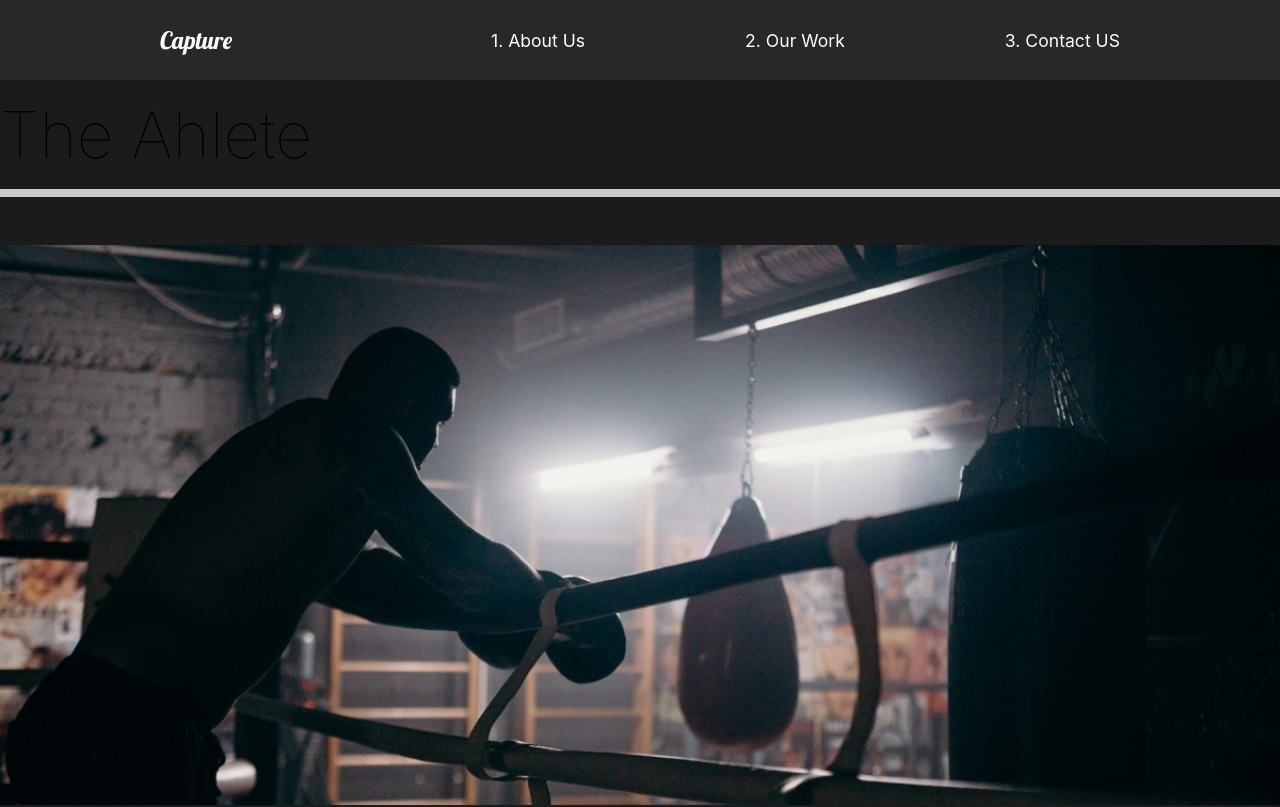
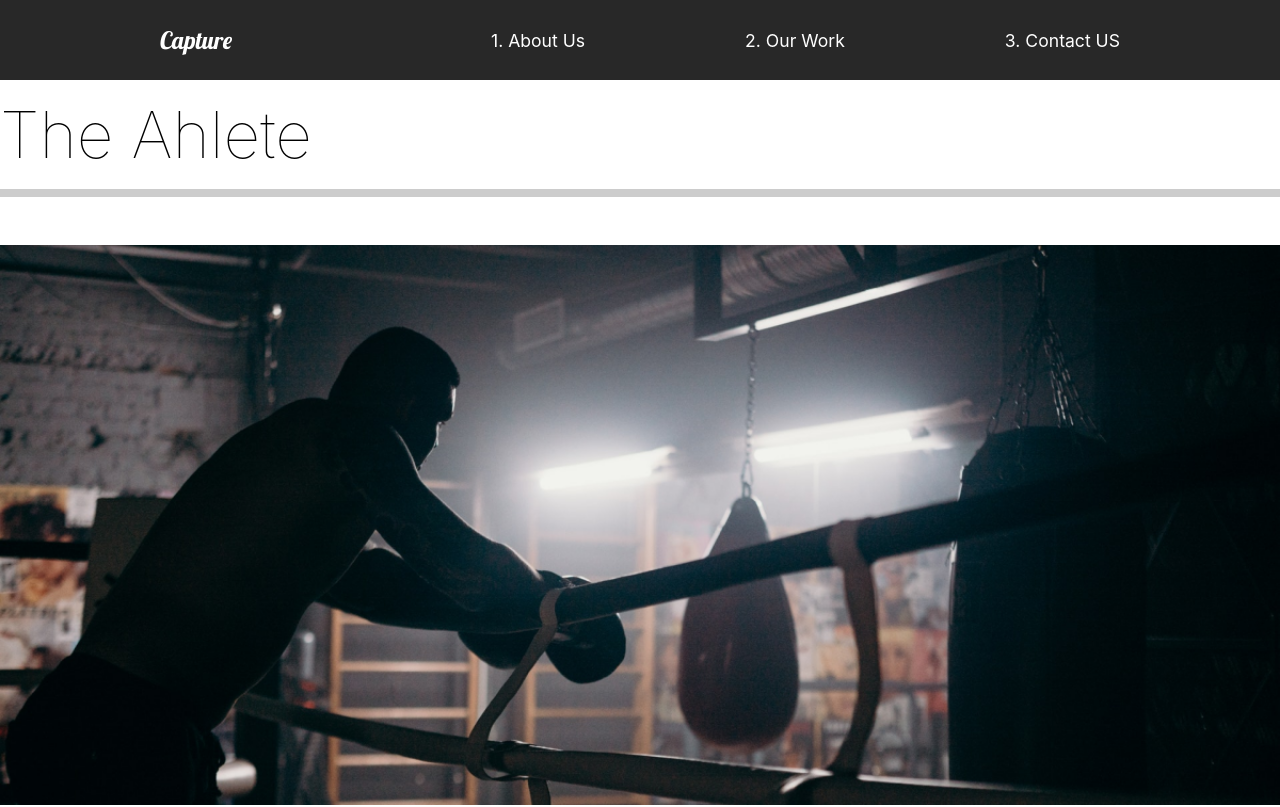
Before and after one commit to Xaisone/the-creative-react-captrue, a React (Create React App) app: page /work in a window 1280 px wide. Shown: the top 807 px of the page. Built offline with nearby package versions, Linux system fonts and the light colour scheme.

Commit message:
13. Page Transitions

```diff
--- a/src/App.js
+++ b/src/App.js
@@ -5,19 +5,28 @@ import ContactUs from "./pages/ContactUs";
 import OurWork from "./pages/OurWork";
 import MovieDetail from "./pages/MovieDetail";
 
-import { Routes, Route } from "react-router-dom";
+import { Routes, Route, useLocation } from "react-router-dom";
+///Animation
+import { AnimatePresence } from "framer-motion";
 
 function App() {
+
+const location = useLocation()
+console.log(location)
+
+
   return (
     <div className="App">
       <GlobalStyle />
       <Nav />
-      <Routes>
-        <Route path="/" exact element={<AboutUs />} />
-        <Route path="/work" exact element={<OurWork />} />
+      <AnimatePresence mode="wait">
+      <Routes location={location} key={location.pathname}>
+        <Route path="/"  element={<AboutUs />} />
+        <Route path="/work"  element={<OurWork />} />
         <Route path="/contact" element={<ContactUs />} />
         <Route path="/work/:id" element={<MovieDetail />} />
       </Routes>
+      </AnimatePresence>
     </div>
   );
 }
--- /dev/null
+++ b/src/animation.js
@@ -0,0 +1,24 @@
+
+
+export const pageAnimation = {
+  hidden:{
+    opacity: 0,
+    y:300,
+  },
+
+  show:{
+    opacity:1,
+    y:0,
+    transition:{
+        duration:1,
+    },
+  },
+
+  exit: {
+    opacity:1,
+    y:200,
+    transition:{
+        duration:1,
+    },
+  }
+}
--- a/src/components/AboutSection.js
+++ b/src/components/AboutSection.js
@@ -8,38 +8,40 @@ import {
 import { motion } from "framer-motion";
 
 const AboutSection = () => {
-  const titleAnim = {
-    hidden: { opacity: 0 },
-    show: { opacity: 1, transition: { duration: 3 } },
-  };
+  // const titleAnim = {
+  //   hidden: { opacity: 0 },
+  //   show: { opacity: 1, transition: { duration: 3 } },
+  // };
 
-  const container = {
-    hidden: { x: 100 },
-    show: {
-      x: 0,
-      transition: {
-        duration: 0.5,
-        ease: "easeOut",
-        staggerChildren: 1,
-        when: "afterChildren",
-      },
-    },
-  };
+  // const container = {
+  //   hidden: { x: 100 },
+  //   show: {
+  //     x: 0,
+  //     transition: {
+  //       duration: 0.5,
+  //       ease: "easeOut",
+  //       staggerChildren: 1,
+  //       when: "afterChildren",
+  //     },
+  //   },
+  // };
+
+  // variants={container} initial="hidden" animate="show"
 
   return (
     <StyledAbout>
       <StyledDescription>
-        <motion.div variants={container} initial="hidden" animate="show">
+        <motion.div >
           <StyleHide>
-            <motion.h2 variants={titleAnim}>We work to make</motion.h2>
+            <motion.h2 >We work to make</motion.h2>
           </StyleHide>
           <StyleHide>
-            <motion.h2 variants={titleAnim}>
+            <motion.h2 >
               Your <span> dreams</span>
             </motion.h2>
           </StyleHide>
           <StyleHide>
-            <motion.h2 variants={titleAnim}>comse true.</motion.h2>
+            <motion.h2 >comse true.</motion.h2>
           </StyleHide>
         </motion.div>
         <p>
--- a/src/pages/AboutUs.js
+++ b/src/pages/AboutUs.js
@@ -1,14 +1,17 @@
 import AboutSection from "../components/AboutSection";
 import ServicesSection from "../components/ServicesSection";
 import FaqSection from "../components/FaqSection";
+// Animations
+import { motion } from "framer-motion";
+import { pageAnimation } from "../animation";
 
 const AboutUs = () => {
   return (
-    <>
+    <motion.div exit="exit" variants={pageAnimation} initial='hidden' animate='show'>
       <AboutSection />
       <ServicesSection />
       <FaqSection/>
-    </>
+    </motion.div>
   );
 };
 
--- a/src/pages/ContactUs.js
+++ b/src/pages/ContactUs.js
@@ -1,10 +1,14 @@
-
-import React from 'react'
+import React from "react";
+// Animations
+import { motion } from "framer-motion";
+import { pageAnimation } from "../animation";
 
 const ContactUs = () => {
   return (
-    <div>ContactUs</div>
-  )
-}
+    <motion.div exit="exit" variants={pageAnimation} initial='hidden' animate='show' style={{background: "#fff"}}>
+      <h1>Our CONTACT</h1>
+    </motion.div>
+  );
+};
 
-export default ContactUs
+export default ContactUs;
--- a/src/pages/MovieDetail.js
+++ b/src/pages/MovieDetail.js
@@ -2,6 +2,9 @@ import React, { useEffect, useState } from "react";
 import styled from "styled-components";
 import {  useLocation } from "react-router-dom";
 import { MovieState } from "../movieState";
+// Animations
+import { motion } from "framer-motion";
+import { pageAnimation } from "../animation";
 
 const MovieDetail = () => {
 
@@ -19,7 +22,7 @@ const MovieDetail = () => {
   return (
   <>
   {movie && (
-        <Details>
+        <Details exit="exit" variants={pageAnimation} initial='hidden' animate='show'>
         <HeadLine>
           <h2>{movie.title}</h2>
           <img src={movie.mainImg} alt="" />
@@ -48,7 +51,7 @@ const MovieDetail = () => {
 
 
 
-const Details = styled.div`
+const Details = styled(motion.div)`
 color: white;
 `;
 
--- a/src/pages/OurWork.js
+++ b/src/pages/OurWork.js
@@ -5,10 +5,13 @@ import { Link } from 'react-router-dom';
 import athlete from '../img/athlete-small.png';
 import goodtimes from '../img/goodtimes-small.png';
 import theracer from '../img/theracer-small.png';
+// Animations
+import { motion } from "framer-motion";
+import { pageAnimation } from "../animation";
 
 const OurWork = () => {
   return (
-    <Work>
+    <Work exit="exit" variants={pageAnimation} initial="hidden" animate="show" style={{background: "#fff"}}>
         <Movie>
             <h2>The Ahlete</h2>
             <div className="line"></div>
@@ -34,7 +37,7 @@ const OurWork = () => {
   )
 }
 
-const Work = styled.div`
+const Work = styled(motion.div)`
 min-height: 100vh;
 overflow: hidden;
 padding: 5rem, 10rem;
```
